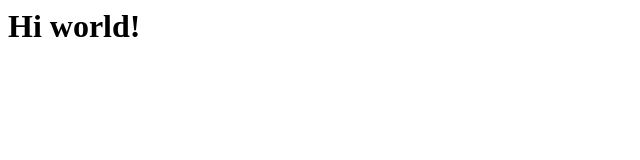
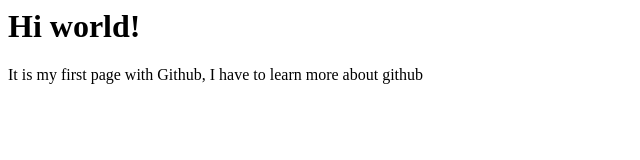
Before and after one commit to RenzzoGambetta/pepitos.github.io, a plain HTML site: page index.html in a window 1280 px wide. Shown: the whole page, without its empty margins (0-640 px from the left). Drawn offline with Linux system fonts and the light colour scheme.

Commit message:
change in index.html

```diff
--- a/index.html
+++ b/index.html
@@ -4,5 +4,6 @@
 </head>
 <body>
 	<h1>Hi world!</h1>
+	<p>It is my first page with Github, I have to learn more about github</p>
 </body>
 </html>
```
